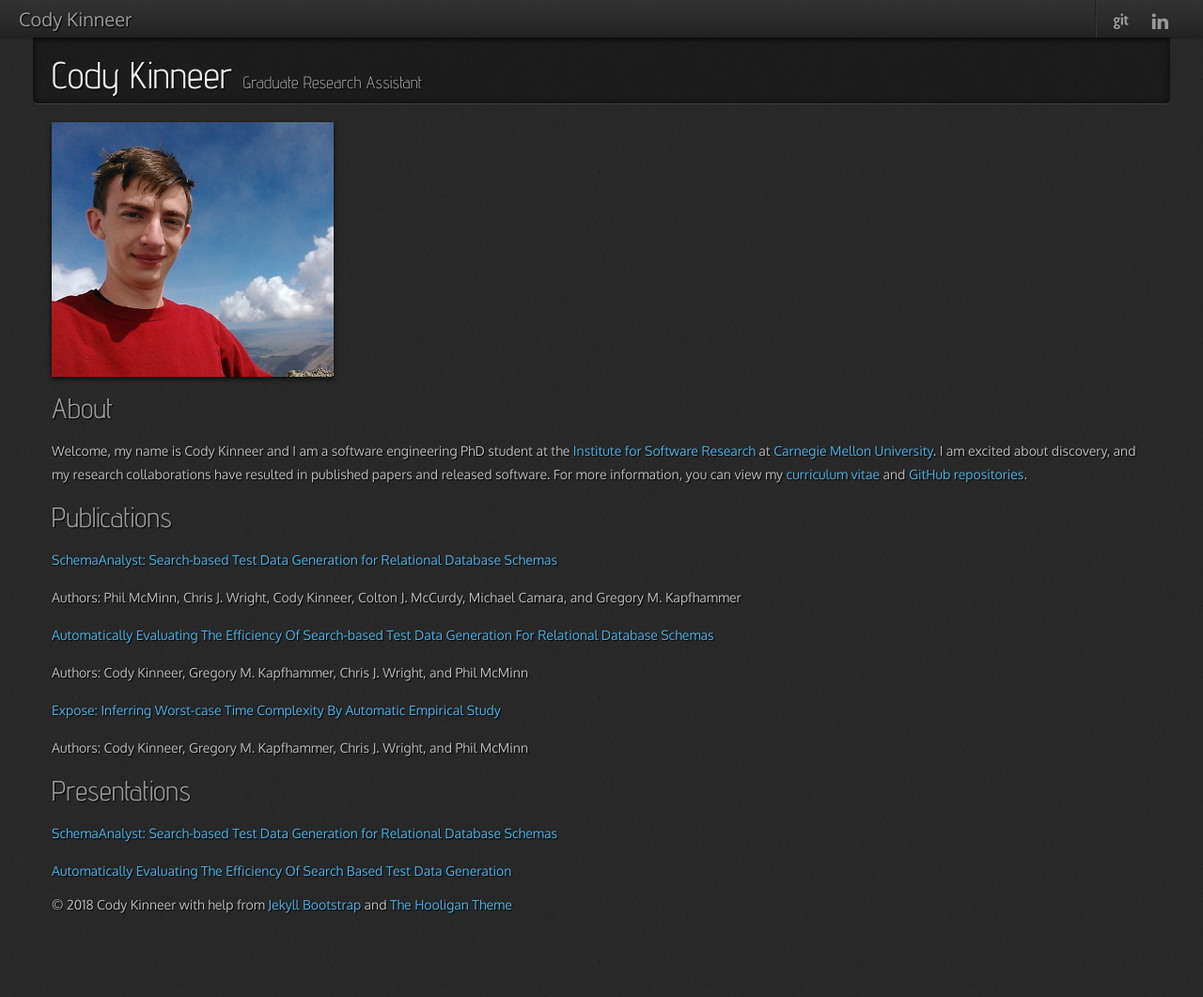
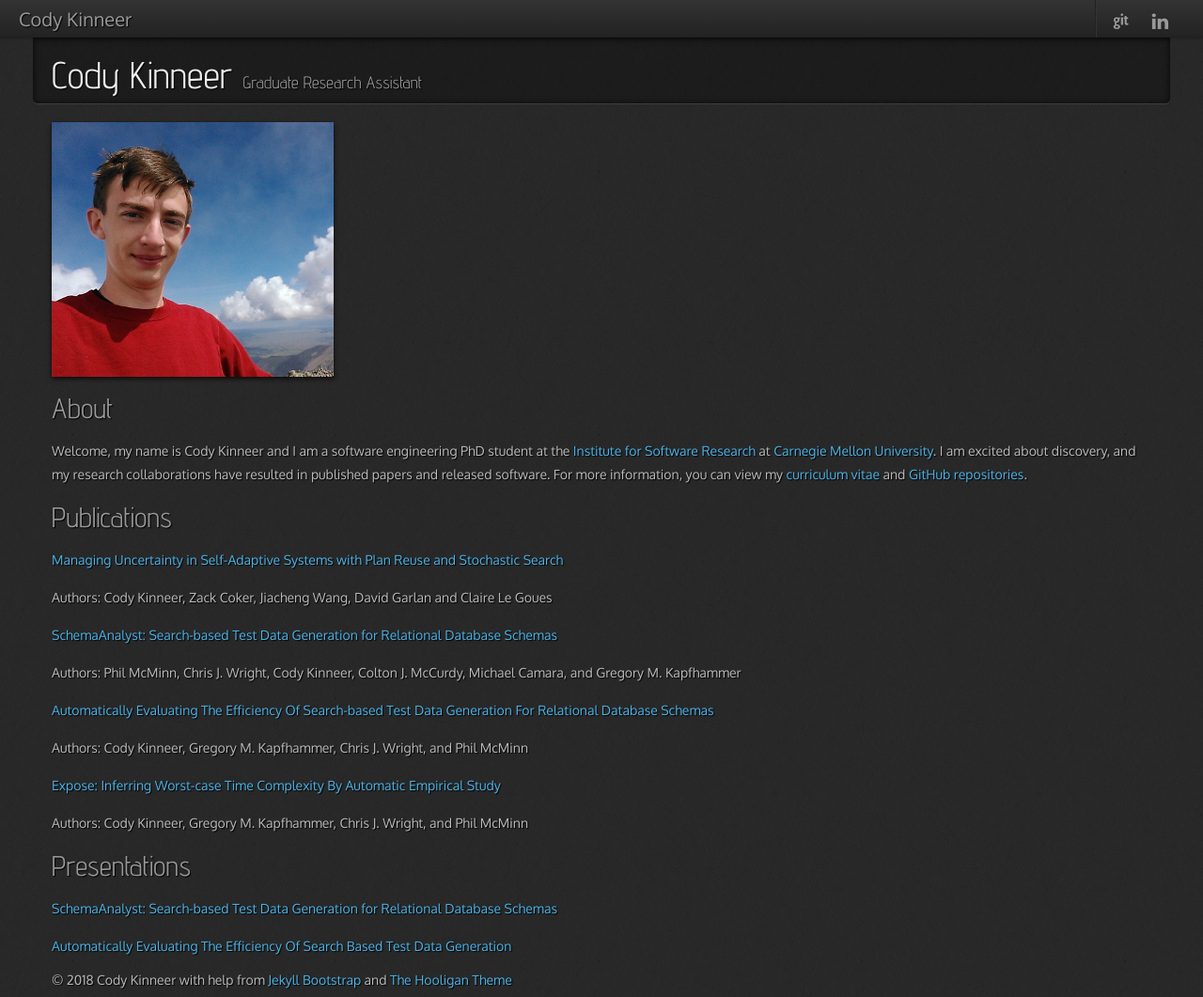
Before and after one commit to kinneerc/kinneerc.github.io, a Jekyll site: the page built from index.md, in a window 1280 px wide. Shown: the whole page at 94% size. Built offline with Jekyll 4.4.1, drawn with Linux system fonts in a browser that asks for light colours; nearby versions of some CDN libraries; before the commit the page ends 981 px from its top, so only the background shows below that.

Commit message:
added seams'18 paper

```diff
--- a/index.md
+++ b/index.md
@@ -15,6 +15,10 @@ software. For more information, you can view my [curriculum vitae]({{ site.url }
 
 
 ## Publications
+[Managing Uncertainty in Self-Adaptive Systems with Plan Reuse and Stochastic Search]({{ site.url }}/assets/seams2018.pdf)
+
+Authors: Cody Kinneer, Zack Coker, Jiacheng Wang, David Garlan and Claire Le Goues
+
 [SchemaAnalyst: Search-based Test Data Generation for Relational Database Schemas]({{ site.url }}/assets/ICSME2016c-mcminn.pdf)
 
 Authors: Phil McMinn, Chris J. Wright, Cody Kinneer, Colton J. McCurdy, Michael Camara, and Gregory M. Kapfhammer
```
